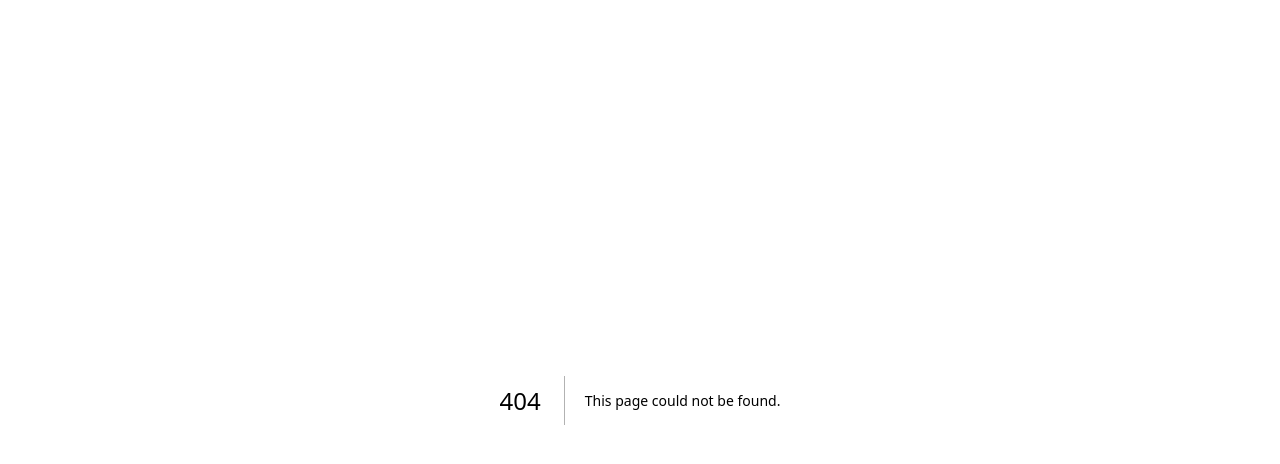
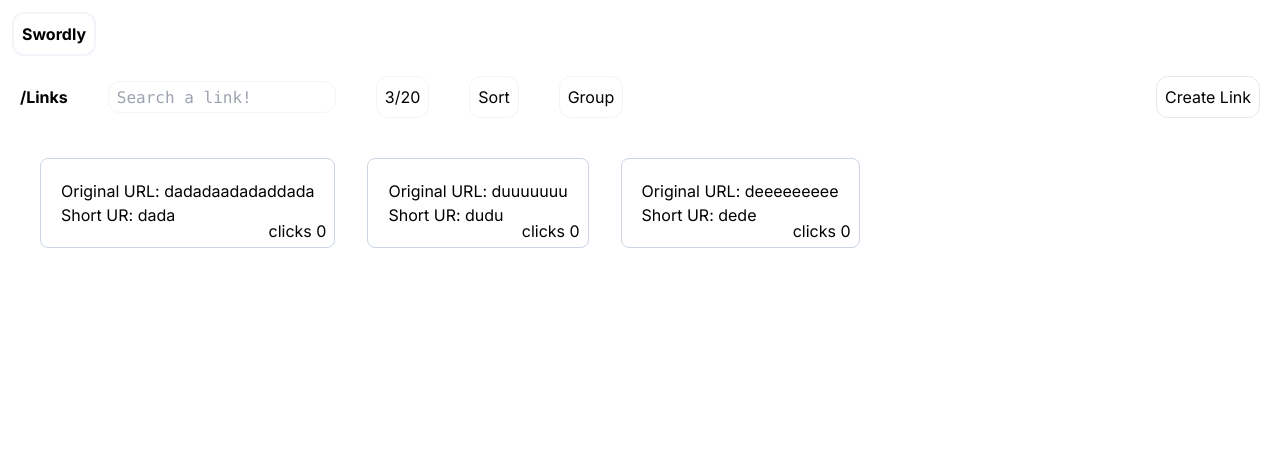
Before and after one commit to Cesarleops/swordly_front, a Next.js app: page /dashboard in a window 1280 px wide. Before the commit this address had no page. Shown: the top 464 px of the page. Built offline with nearby package versions, Linux system fonts and the light colour scheme.

Commit message:
Added home, login and dashboard routes

```diff
--- /dev/null
+++ b/app/dashboard/page.tsx
@@ -0,0 +1,40 @@
+import { links } from "../../utils/data";
+
+export default async function Dashboard() {
+  return (
+    <section>
+      <header className="flex items-center justify-between px-5 mt-2">
+        <div className="flex items-center gap-10">
+          <span className="font-bold">/Links</span>
+          <input
+            type="text"
+            placeholder="Search a link!"
+            className="h-8 p-2 border border-slate-100 text-left font-mono rounded-xl"
+          />
+          <p className="border border-slate-100 rounded-xl p-2">3/20</p>
+          <p className="border border-slate-100 rounded-xl p-2">Sort</p>
+          <p className="border border-slate-100 rounded-xl p-2">Group</p>
+        </div>
+        <div>
+          <button className="flex justify-center items-center border p-2 rounded-xl">
+            Create Link
+          </button>
+        </div>
+      </header>
+      <main className="px-10 pt-10">
+        <section className="flex gap-8">
+          {links.map((li) => (
+            <div
+              className="border border-slate-300 p-5 rounded-lg relative"
+              key={li.originalUrl}
+            >
+              <p>Original URL: {li.originalUrl}</p>
+              <p>Short UR: {li.shortUrl}</p>
+              <p className="absolute right-2 bottom-1">clicks {li.clicks}</p>
+            </div>
+          ))}
+        </section>
+      </main>
+    </section>
+  );
+}
--- a/app/globals.css
+++ b/app/globals.css
@@ -1,33 +1,3 @@
 @tailwind base;
 @tailwind components;
 @tailwind utilities;
-
-:root {
-  --foreground-rgb: 0, 0, 0;
-  --background-start-rgb: 214, 219, 220;
-  --background-end-rgb: 255, 255, 255;
-}
-
-@media (prefers-color-scheme: dark) {
-  :root {
-    --foreground-rgb: 255, 255, 255;
-    --background-start-rgb: 0, 0, 0;
-    --background-end-rgb: 0, 0, 0;
-  }
-}
-
-body {
-  color: rgb(var(--foreground-rgb));
-  background: linear-gradient(
-      to bottom,
-      transparent,
-      rgb(var(--background-end-rgb))
-    )
-    rgb(var(--background-start-rgb));
-}
-
-@layer utilities {
-  .text-balance {
-    text-wrap: balance;
-  }
-}
--- a/app/layout.tsx
+++ b/app/layout.tsx
@@ -1,12 +1,13 @@
 import type { Metadata } from "next";
 import { Inter } from "next/font/google";
 import "./globals.css";
+import Link from "next/link";
 
 const inter = Inter({ subsets: ["latin"] });
 
 export const metadata: Metadata = {
-  title: "Create Next App",
-  description: "Generated by create next app",
+  title: "Swordly",
+  description: "Generate and manage links easily.",
 };
 
 export default function RootLayout({
@@ -16,7 +17,14 @@ export default function RootLayout({
 }>) {
   return (
     <html lang="en">
-      <body className={inter.className}>{children}</body>
+      <body className={inter.className}>
+        <header className="w-full py-3 pl-3 font-bold flex justify-start  ">
+          <Link href="/" className="border-2 border-slate-100 rounded-xl p-2">
+            Swordly
+          </Link>
+        </header>
+        {children}
+      </body>
     </html>
   );
 }
--- /dev/null
+++ b/app/login/page.tsx
@@ -0,0 +1,21 @@
+import Link from "next/link";
+
+export default function Login() {
+  return (
+    <section className="min-h-screen bg-backgrounds flex justify-center items-centers">
+      <form className="h-1/2 p-10 flex flex-col gap-4 rounded-xl mt-40 bg-[#7743DB]">
+        <label className="flex gap-2">
+          Username
+          <input className="rounded-md" />
+        </label>
+        <label className="flex gap-2">
+          Password
+          <input className="rounded-md" />
+        </label>
+        <Link href="/dashboard" className="p-2 bg-white rounded-md text-center">
+          Continue
+        </Link>
+      </form>
+    </section>
+  );
+}
--- a/app/page.tsx
+++ b/app/page.tsx
@@ -1,113 +1,22 @@
-import Image from "next/image";
+import Link from "next/link";
 
 export default function Home() {
   return (
-    <main className="flex min-h-screen flex-col items-center justify-between p-24">
-      <div className="z-10 w-full max-w-5xl items-center justify-between font-mono text-sm lg:flex">
-        <p className="fixed left-0 top-0 flex w-full justify-center border-b border-gray-300 bg-gradient-to-b from-zinc-200 pb-6 pt-8 backdrop-blur-2xl dark:border-neutral-800 dark:bg-zinc-800/30 dark:from-inherit lg:static lg:w-auto  lg:rounded-xl lg:border lg:bg-gray-200 lg:p-4 lg:dark:bg-zinc-800/30">
-          Get started by editing&nbsp;
-          <code className="font-mono font-bold">app/page.tsx</code>
+    <section className="min-h-screen bg-backgrounds">
+      <div className="flex flex-col justify-center items-center pt-40 gap-8">
+        <h1 className="text-5xl font-bold text-[#7743DB]">
+          Create and manage your links.
+        </h1>
+        <p className="text-pretty text-xl max-w-xl text-slate-300 font-mono">
+          Organization and link management tool
         </p>
-        <div className="fixed bottom-0 left-0 flex h-48 w-full items-end justify-center bg-gradient-to-t from-white via-white dark:from-black dark:via-black lg:static lg:size-auto lg:bg-none">
-          <a
-            className="pointer-events-none flex place-items-center gap-2 p-8 lg:pointer-events-auto lg:p-0"
-            href="https://vercel.com?utm_source=create-next-app&utm_medium=appdir-template&utm_campaign=create-next-app"
-            target="_blank"
-            rel="noopener noreferrer"
-          >
-            By{" "}
-            <Image
-              src="/vercel.svg"
-              alt="Vercel Logo"
-              className="dark:invert"
-              width={100}
-              height={24}
-              priority
-            />
-          </a>
-        </div>
+        <Link
+          className="bg-[#7743DB] p-3 rounded-lg font-bold text-slate-300 "
+          href="/login"
+        >
+          Create a Link
+        </Link>
       </div>
-
-      <div className="relative z-[-1] flex place-items-center before:absolute before:h-[300px] before:w-full before:-translate-x-1/2 before:rounded-full before:bg-gradient-radial before:from-white before:to-transparent before:blur-2xl before:content-[''] after:absolute after:-z-20 after:h-[180px] after:w-full after:translate-x-1/3 after:bg-gradient-conic after:from-sky-200 after:via-blue-200 after:blur-2xl after:content-[''] before:dark:bg-gradient-to-br before:dark:from-transparent before:dark:to-blue-700 before:dark:opacity-10 after:dark:from-sky-900 after:dark:via-[#0141ff] after:dark:opacity-40 sm:before:w-[480px] sm:after:w-[240px] before:lg:h-[360px]">
-        <Image
-          className="relative dark:drop-shadow-[0_0_0.3rem_#ffffff70] dark:invert"
-          src="/next.svg"
-          alt="Next.js Logo"
-          width={180}
-          height={37}
-          priority
-        />
-      </div>
-
-      <div className="mb-32 grid text-center lg:mb-0 lg:w-full lg:max-w-5xl lg:grid-cols-4 lg:text-left">
-        <a
-          href="https://nextjs.org/docs?utm_source=create-next-app&utm_medium=appdir-template&utm_campaign=create-next-app"
-          className="group rounded-lg border border-transparent px-5 py-4 transition-colors hover:border-gray-300 hover:bg-gray-100 hover:dark:border-neutral-700 hover:dark:bg-neutral-800/30"
-          target="_blank"
-          rel="noopener noreferrer"
-        >
-          <h2 className="mb-3 text-2xl font-semibold">
-            Docs{" "}
-            <span className="inline-block transition-transform group-hover:translate-x-1 motion-reduce:transform-none">
-              -&gt;
-            </span>
-          </h2>
-          <p className="m-0 max-w-[30ch] text-sm opacity-50">
-            Find in-depth information about Next.js features and API.
-          </p>
-        </a>
-
-        <a
-          href="https://nextjs.org/learn?utm_source=create-next-app&utm_medium=appdir-template-tw&utm_campaign=create-next-app"
-          className="group rounded-lg border border-transparent px-5 py-4 transition-colors hover:border-gray-300 hover:bg-gray-100 hover:dark:border-neutral-700 hover:dark:bg-neutral-800/30"
-          target="_blank"
-          rel="noopener noreferrer"
-        >
-          <h2 className="mb-3 text-2xl font-semibold">
-            Learn{" "}
-            <span className="inline-block transition-transform group-hover:translate-x-1 motion-reduce:transform-none">
-              -&gt;
-            </span>
-          </h2>
-          <p className="m-0 max-w-[30ch] text-sm opacity-50">
-            Learn about Next.js in an interactive course with&nbsp;quizzes!
-          </p>
-        </a>
-
-        <a
-          href="https://vercel.com/templates?framework=next.js&utm_source=create-next-app&utm_medium=appdir-template&utm_campaign=create-next-app"
-          className="group rounded-lg border border-transparent px-5 py-4 transition-colors hover:border-gray-300 hover:bg-gray-100 hover:dark:border-neutral-700 hover:dark:bg-neutral-800/30"
-          target="_blank"
-          rel="noopener noreferrer"
-        >
-          <h2 className="mb-3 text-2xl font-semibold">
-            Templates{" "}
-            <span className="inline-block transition-transform group-hover:translate-x-1 motion-reduce:transform-none">
-              -&gt;
-            </span>
-          </h2>
-          <p className="m-0 max-w-[30ch] text-sm opacity-50">
-            Explore starter templates for Next.js.
-          </p>
-        </a>
-
-        <a
-          href="https://vercel.com/new?utm_source=create-next-app&utm_medium=appdir-template&utm_campaign=create-next-app"
-          className="group rounded-lg border border-transparent px-5 py-4 transition-colors hover:border-gray-300 hover:bg-gray-100 hover:dark:border-neutral-700 hover:dark:bg-neutral-800/30"
-          target="_blank"
-          rel="noopener noreferrer"
-        >
-          <h2 className="mb-3 text-2xl font-semibold">
-            Deploy{" "}
-            <span className="inline-block transition-transform group-hover:translate-x-1 motion-reduce:transform-none">
-              -&gt;
-            </span>
-          </h2>
-          <p className="m-0 max-w-[30ch] text-balance text-sm opacity-50">
-            Instantly deploy your Next.js site to a shareable URL with Vercel.
-          </p>
-        </a>
-      </div>
-    </main>
+    </section>
   );
 }
--- a/tailwind.config.ts
+++ b/tailwind.config.ts
@@ -8,10 +8,8 @@ const config: Config = {
   ],
   theme: {
     extend: {
-      backgroundImage: {
-        "gradient-radial": "radial-gradient(var(--tw-gradient-stops))",
-        "gradient-conic":
-          "conic-gradient(from 180deg at 50% 50%, var(--tw-gradient-stops))",
+      colors: {
+        backgrounds: "#153448",
       },
     },
   },
--- /dev/null
+++ b/utils/data.ts
@@ -0,0 +1,23 @@
+interface Link {
+  originalUrl: string;
+  shortUrl: string;
+  clicks: number;
+}
+
+export const links: Link[] = [
+  {
+    originalUrl: "dadadaadadaddada",
+    shortUrl: "dada",
+    clicks: 0,
+  },
+  {
+    originalUrl: "duuuuuuu",
+    shortUrl: "dudu",
+    clicks: 0,
+  },
+  {
+    originalUrl: "deeeeeeeee",
+    shortUrl: "dede",
+    clicks: 0,
+  },
+];
```
Also changed, not shown: 2 other files (tests, documents, lock files or other folders).
